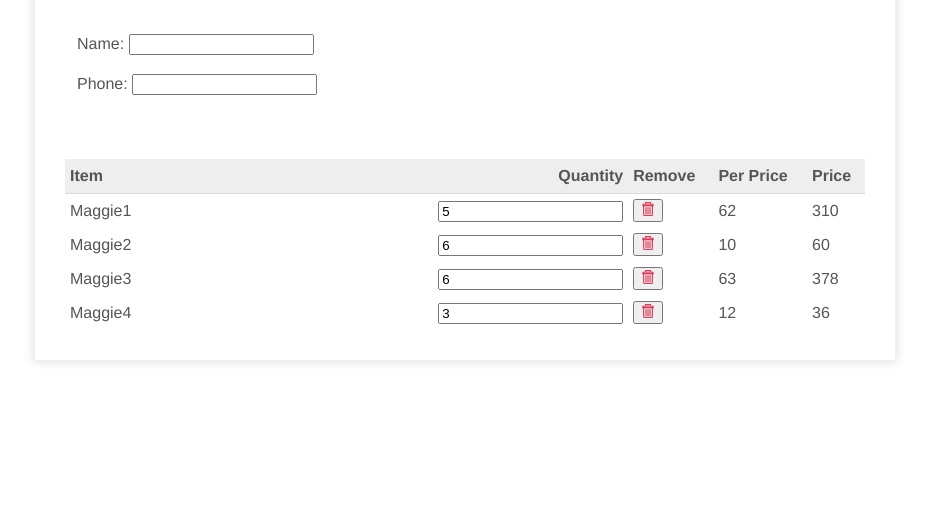
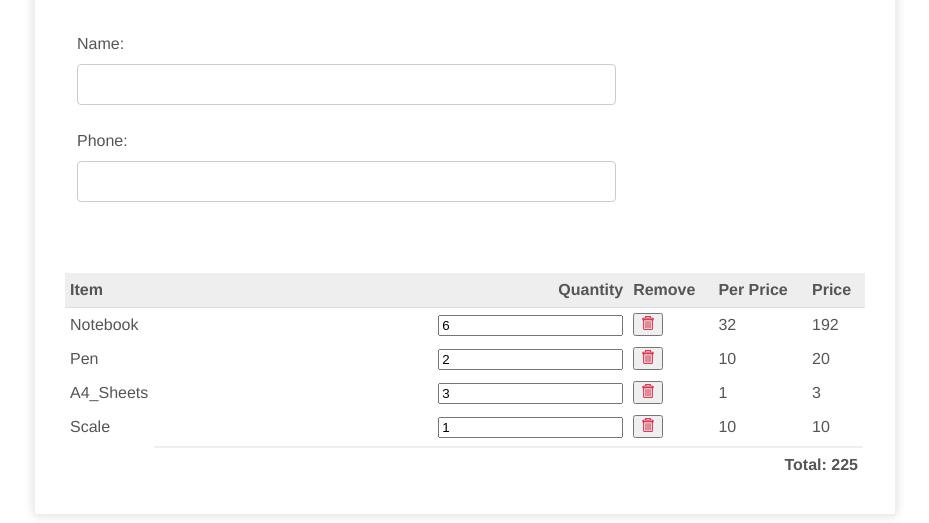
Before and after one commit to rajarshikhare/sas, a website: page page/new_bill/index.html in a window 1280 px wide. Shown: the part 306-829 px from the top of the page, without its empty margins (175-1104 px from the left). Before the commit the page ends 800 px from the top, so only its background shows below. Drawn offline with nearby package versions, Linux system fonts and the light colour scheme.

Commit message:
ADDED TOTAL

```diff
--- a/page/new_bill/index.html
+++ b/page/new_bill/index.html
@@ -99,7 +99,7 @@
             text-align: left;
         }
 
-        /*input[type=text],
+        input[class=info],
         select {
             width: 100%;
             padding: 12px 20px;
@@ -108,7 +108,7 @@
             border: 1px solid #ccc;
             border-radius: 4px;
             box-sizing: border-box;
-        }*/
+        }
     </style>
 </head>
 
@@ -137,8 +137,8 @@
                     <table>
                         <tr>
                             <td>
-                                <p>Name: <input type="text"></p>
-                                <p>Phone: <input type="text"></p>
+                                <p>Name: <input type="text" class="info"></p>
+                                <p>Phone: <input type="text" class="info"></p>
                             </td>
                         </tr>
                     </table>
@@ -163,6 +163,14 @@
                 </td>
             </tr>
         </table>
+        <table>
+            <tr class="total">
+                <td></td>
+                <td>
+                    Total: 0
+                </td>
+            </tr>
+        </table>
     </div>
 </body>
 
--- a/page/new_bill/scripts/billing.js
+++ b/page/new_bill/scripts/billing.js
@@ -5,7 +5,17 @@ var d = new Date();
 document.getElementById("current_date").innerHTML += d.getDate() + "-" + d.getMonth() + "-" + d.getFullYear();
 
 
+var items = new Map();
+
 function add_item(item_name, quantity, item_price) {
+
+    if(items.has(item_name)){
+        var tmp = document.getElementById(item_name);
+        qt = tmp.getElementsByTagName("input");
+        qt[0].value = parseInt(qt[0].value) + quantity;
+        update_price(item_name);
+        return;
+    }
     var tr = document.createElement("tr");
     //Item Name***************
     var td1 = document.createElement("td");
@@ -48,19 +58,22 @@ function add_item(item_name, quantity, item_price) {
     var element = document.getElementById("main_table");
     element.appendChild(tr);
     window.scrollBy(0, 100);
+    items.set(item_name, item_price*quantity);
 }
 
 
-var i = 3;
-add_item("Maggie1", 5, 62);
-add_item("Maggie2",6, 10);
-add_item("Maggie3",6, 63);
-add_item("Maggie4",3, 12);
+add_item("Notebook", 5, 32);
+add_item("Pen",2, 10);
+add_item("A4_Sheets",3, 1);
+add_item("Scale",1, 10);
+add_item("Notebook", 1, 32);
 
-//setInterval(function(){add_item("Maggie", "20 INR")}, 1000);
+//setInterval(function(){add_item("A4_Sheets", 1, 1)}, 2000);
 
 function remove_item(item_name){
+    items.delete(item_name);
     $("#" + item_name).remove();
+    update_total();
 }
 
 function update_price(item_name){
@@ -69,4 +82,15 @@ function update_price(item_name){
     per_price = tmp.getElementsByClassName("per_price");
     quantity = tmp.getElementsByTagName("input");
     price[0].innerHTML = per_price[0].innerHTML*quantity[0].value;
+    items.set(item_name, per_price[0].innerHTML*quantity[0].value);
+    update_total();
 }
+
+function update_total(){
+    var sum = 0;
+    var mapiter = items.values();
+    for(p of mapiter){
+        sum += p;
+    }
+    document.getElementsByClassName("total")[0].cells[1].innerHTML = "Total: " + sum;
+}
```
